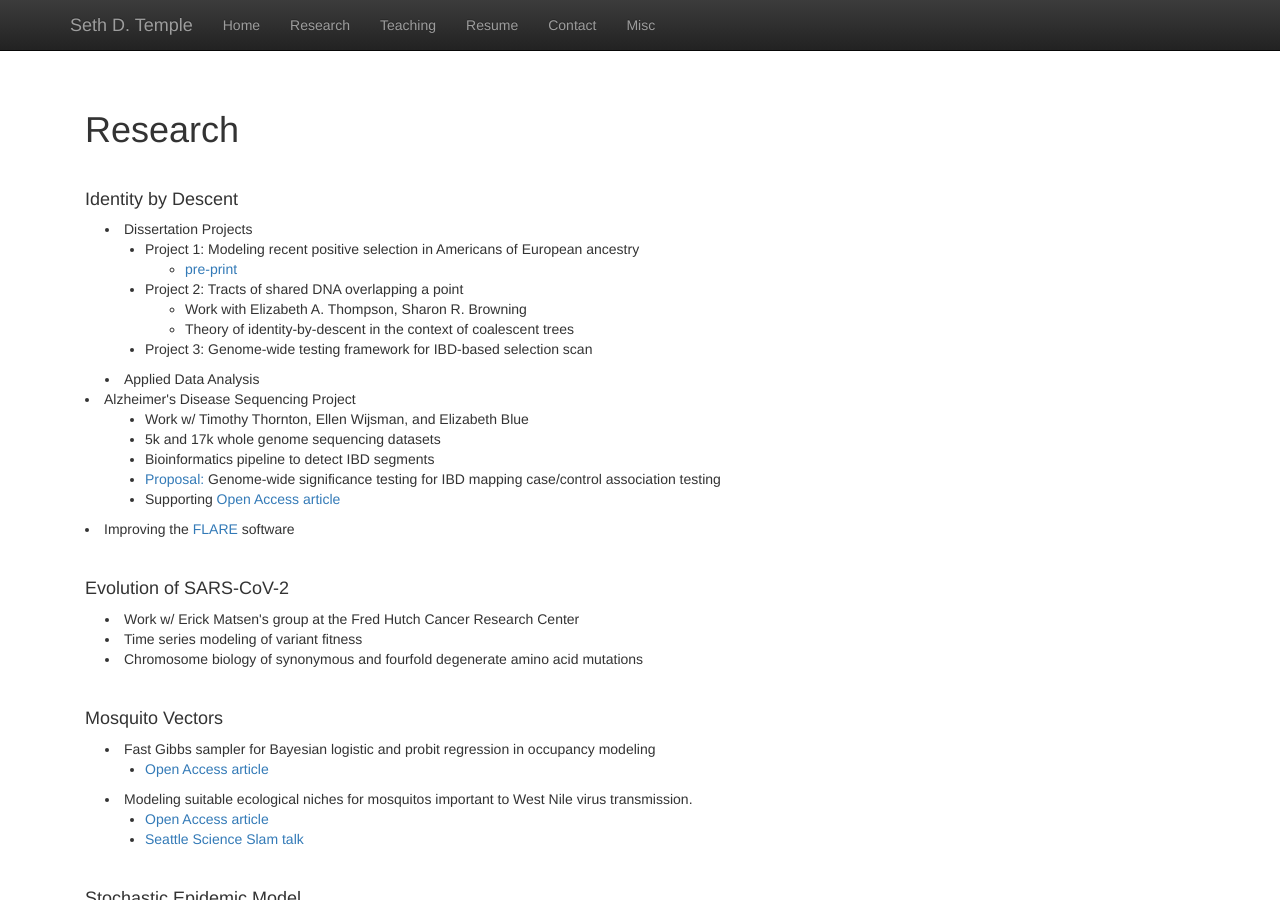
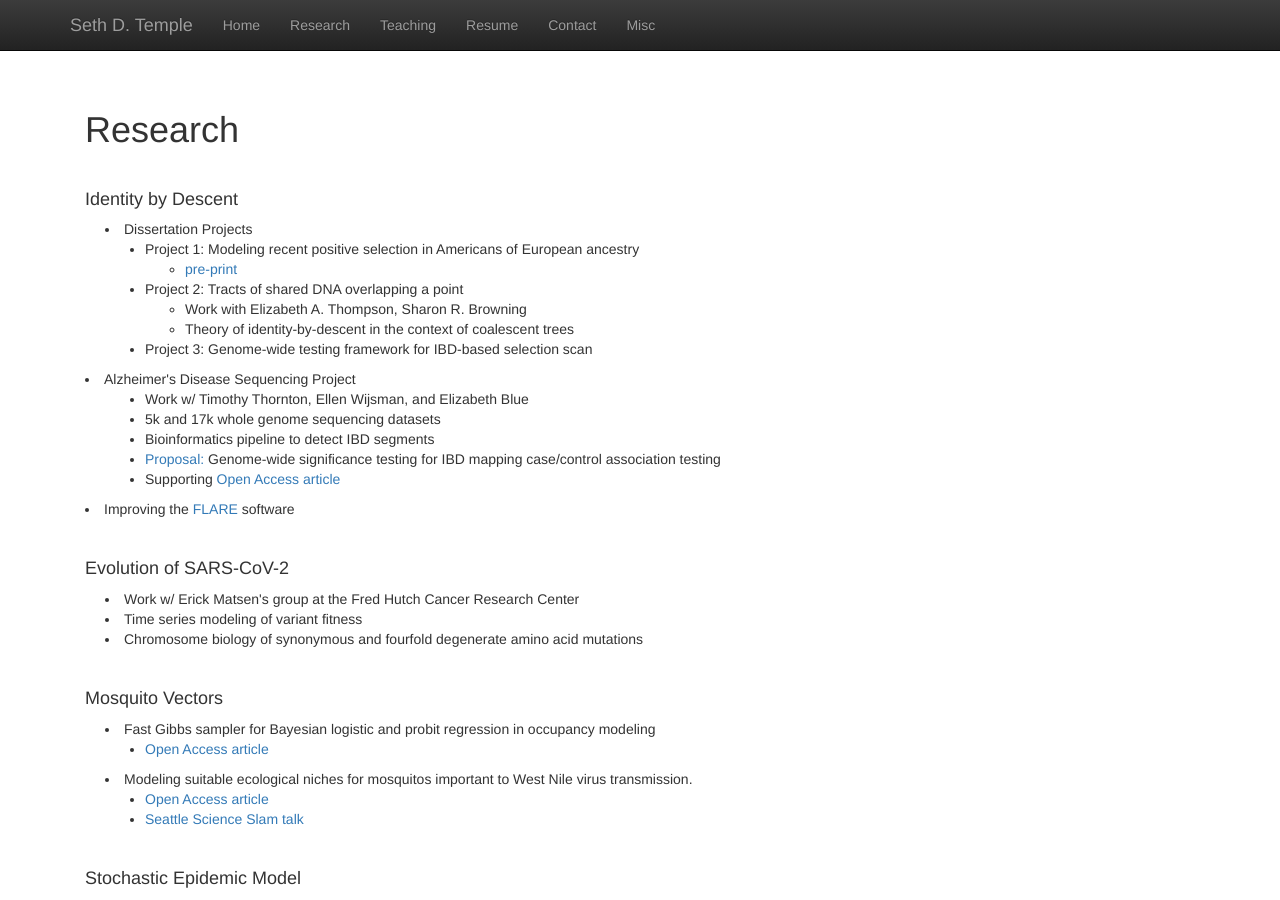
Before and after one commit to sdtemple/sdtemple.github.io, a Jekyll site: the page built from research.html, in a window 1280 px wide and 900 px high. Built offline with Jekyll 4.4.1, drawn with Linux system fonts in a browser that asks for light colours; nearby versions of some CDN libraries; library files that are not in the unit come from our copies.

```diff
--- a/research.html
+++ b/research.html
@@ -20,7 +20,6 @@
     </ul>
     <li style="padding:0px;margin:0px 20px 0px;">Project 3: Genome-wide testing framework for IBD-based selection scan</li>
   </ul>
-  <li style="padding:0px;margin:0px 20px 0px;"> Applied Data Analysis</li>
   <li> Alzheimer's Disease Sequencing Project </li>
   <ul>
     <li style="padding:0px;margin:0px 20px 0px;">Work w/ Timothy Thornton, Ellen Wijsman, and Elizabeth Blue</li>
@@ -66,6 +65,7 @@
 <br/>
 
 <h1> <a href="https://www.webofscience.com/wos/author/record/JDV-7011-2023">Peer reviewing </a> </h1>
+<br/>
 
 <h1>Interests</h1>
 <br/>
```
Also changed, not shown: 2 other files.
